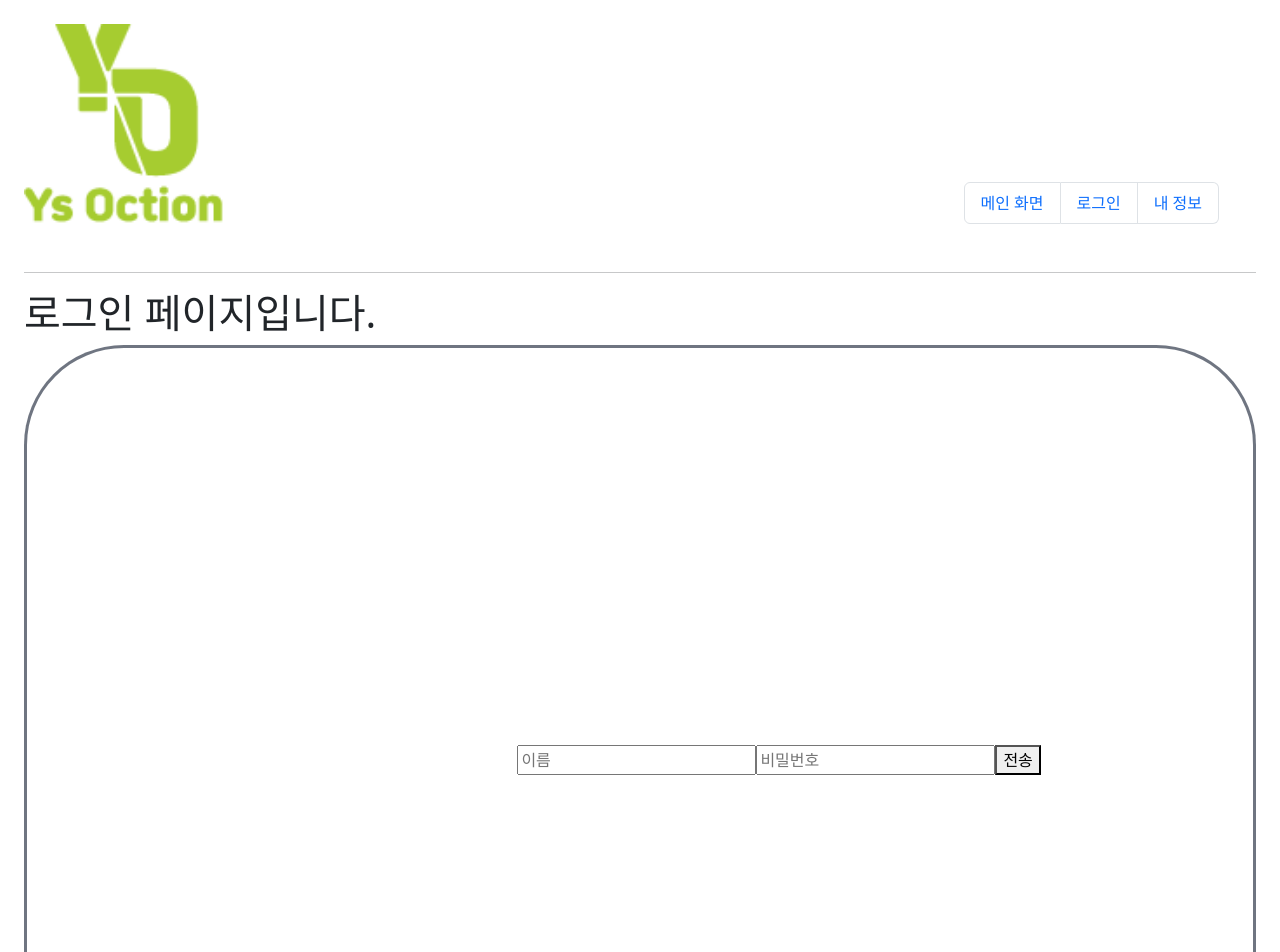
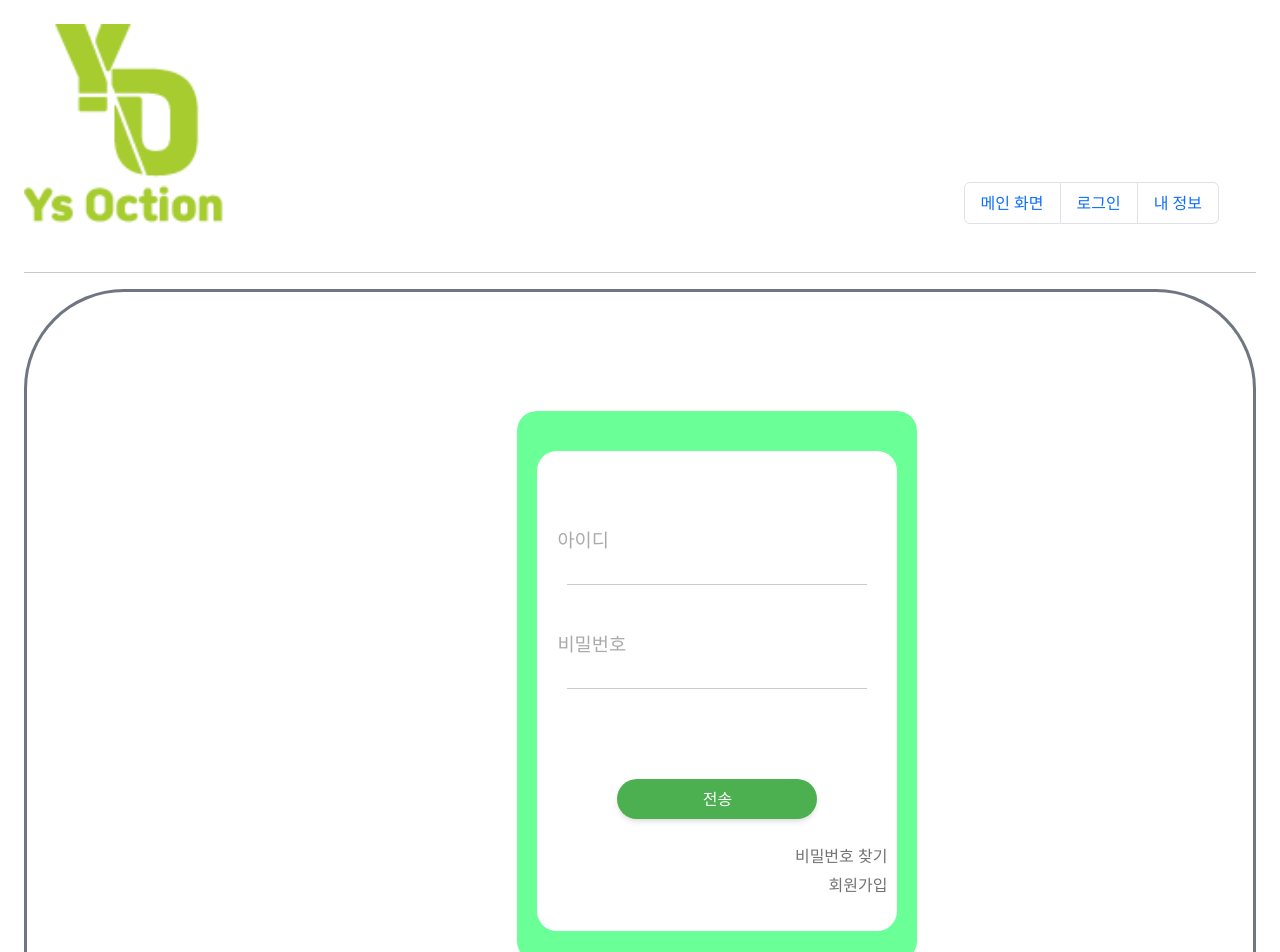
Before and after one commit to HongYeonSeung/YSCoding, a React (Create React App) app in the folder src/main/frontend/: page /Login in a window 1280 px wide. Shown: the top 952 px of the page. Built offline with nearby package versions, Linux system fonts and the light colour scheme; no server answers.

Commit message:
로그인,회원가입 초기 코드 프론트 -> 백엔드 FORM 데이터 보내기 성공

```diff
--- a/src/main/frontend/src/component/Login.js
+++ b/src/main/frontend/src/component/Login.js
@@ -6,7 +6,6 @@ import Login_box from './login/login_box';
 const Login = () => {
     return (
         <div className='login'>
-            <h1>로그인 페이지입니다.</h1>
             <div className='login_box'>
                 <Login_box></Login_box>
             </div>
--- a/src/main/frontend/src/component/login/login_box.css
+++ b/src/main/frontend/src/component/login/login_box.css
@@ -1,14 +1,113 @@
+@import url("https://fonts.googleapis.com/css2?family=Noto+Sans+KR&display=swap");
+
+a{
+    color: var(--mainGray);
+    text-decoration: none;
+}
+
 .login_box_main{
     position: absolute;
-    top: 50%;
+    top: 15%;
     left: 40%;
+    width: 400px;
+    height: 550px;
+    padding: 20px;
+    background-color: #6bff98;
+    border-radius: 20px;
 
 }
 
-.login_box_main form{
+form{
+    display: flex;
+    flex-direction: column; /* 입력 필드를 수직으로 정렬 */
+    align-items: center; /* 입력 필드들을 수평 중앙 정렬 */
+}
+
+
+.login-box-white{
+    height: 480px;
+    background-color: var(--mainWhite);
+    border-radius: 20px;
+    margin-top: 20px;
+    padding: 50px 10px 0px 10px;
+
 
 }
 
-.login_box_main form input{
+.input-box > input{
+    background:transparent;
+    border:none;
+    border-bottom: solid 1px #ccc;
+    padding:30px 0px 5px 0px;
+    margin: 10px;
+    font-size:14pt;
+    width:300px;
+}
 
+input::placeholder{
+    color:transparent;
 }
+
+input:placeholder-shown + label{
+    color:#aaa;
+    font-size:14pt;
+    top:15px;
+}
+
+input:focus + label, label{
+    color:#8aa1a1;
+    font-size:10pt;
+    pointer-events: none;
+    position: absolute;
+    left:0px;
+    top:0px;
+    transition: all 0.2s ease ;
+    -webkit-transition: all 0.2s ease;
+    -moz-transition: all 0.2s ease;
+    -o-transition: all 0.2s ease;
+}
+
+input:focus, input:not(:placeholder-shown){
+    border-bottom: solid 1px #8aa1a1;
+    outline:none;
+}
+.input-box{
+    position:relative;
+    margin:10px 0;
+}
+
+
+#password-link,#sign_in-link{
+    margin-top: 5px; /* 버튼과 링크 위쪽 간격을 지정 */
+    margin-left: auto; /* 오른쪽 정렬을 수행 */
+    color: var(--mainGray);
+}
+
+
+
+.button-submit{
+    /*-webkit-appearance: none;*/
+    /*-moz-appearance: none;*/
+    /*appearance: none;*/
+
+    width: 200px;
+    margin-top: 70px;
+    margin-bottom: 20px;
+    padding: 0.5rem 1rem;
+
+    border: none;
+    border-radius: 20px;
+    box-shadow: 0 4px 6px -1px rgba(0, 0, 0, 0.1), 0 2px 4px -1px rgba(0, 0, 0, 0.06);
+
+    cursor: pointer;
+
+    background: var(--mainGreen);
+    color: var(--button-color);
+
+    transition: 0.5s;
+}
+
+button:hover {
+    background: var(--subGreen);
+    outline: 0;
+}
--- a/src/main/frontend/src/component/login/login_box.js
+++ b/src/main/frontend/src/component/login/login_box.js
@@ -33,7 +33,9 @@ const LoginBox = () => {
 
     return (
         <div className='login_box_main'>
+            <div className='login-box-white'>
                 <form onSubmit={handleSubmit}>
+                    <div className='input-box'>
                         <input
                             type="text"
                             name="name"
@@ -41,6 +43,11 @@ const LoginBox = () => {
                             onChange={handleInputChange}
                             placeholder="이름"
                         />
+                        <label htlFor="name">아이디</label>
+                    </div>
+
+
+                    <div className='input-box'>
                         <input
                             type="password"
                             name="password"
@@ -48,9 +55,16 @@ const LoginBox = () => {
                             onChange={handleInputChange}
                             placeholder="비밀번호"
                         />
+                        <label htmlFor="password">비밀번호</label>
+                    </div>
+
                     {/* 다른 폼 필드를 추가하세요 */}
-                <button type="submit">전송</button>
+
+                    <button className='button-submit' type="submit">전송</button>
+                    <a href='/password-find' id="password-link">비밀번호 찾기</a>
+                    <a href='/password-find' id="sign_in-link">회원가입</a>
                 </form>
+            </div>
         </div>
     );
 }
--- a/src/main/frontend/src/index.css
+++ b/src/main/frontend/src/index.css
@@ -5,9 +5,14 @@
   --mainBlack:#222;
   --mainRed:#db3e3e;
   --mainGreen:#4caf50;
+  --subGreen:#6bff98;
   --mainBackground: #fff;
   --mainBackground2: #EFEFEF;
+  --mainGray : #737373;
   --testcolor: #ff00ff;
+  --button-color: #ffffff;
+  --button-bg-color: #0d6efd;
+  --button-hover-bg-color: #025ce2;
 }
 
 body {
@@ -23,3 +28,7 @@ code {
 .normal-button {
   margin: 0 0 0 10px;
 }
+
+a{
+  text-decoration: none;
+}
```
Lines whose indentation alone changed are shown as unchanged.
